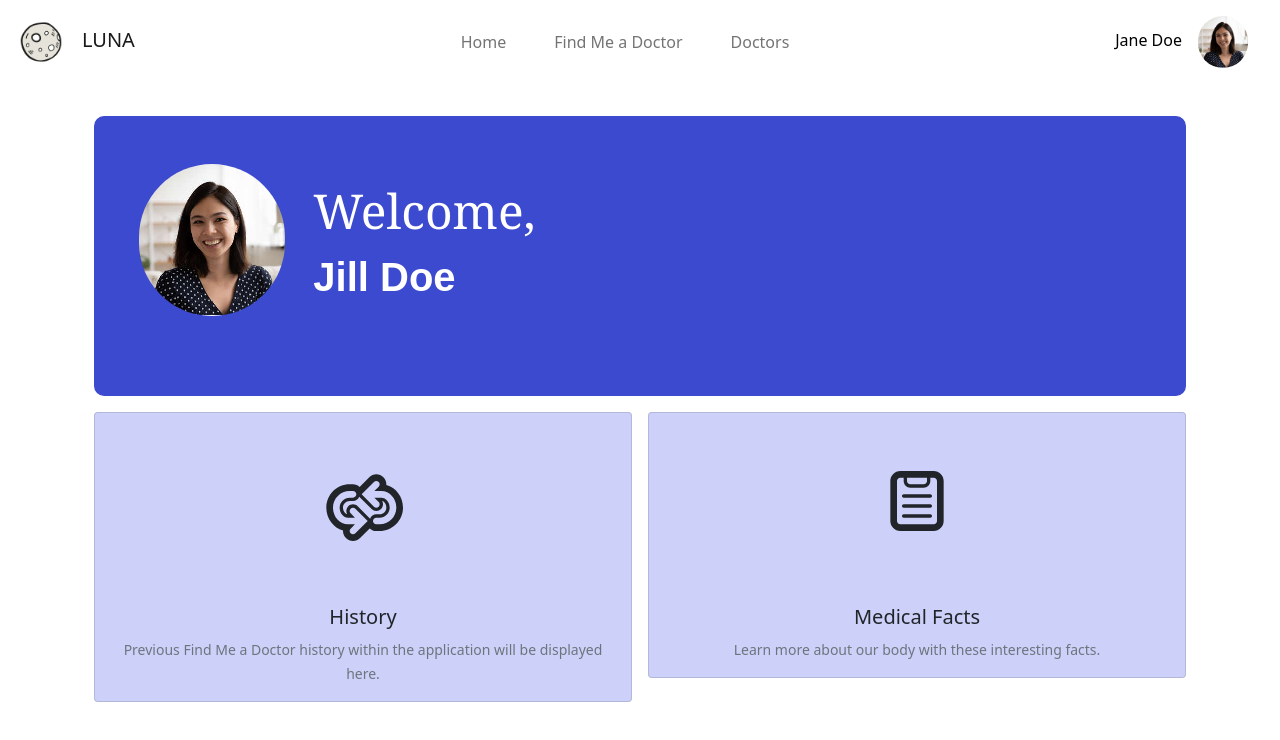
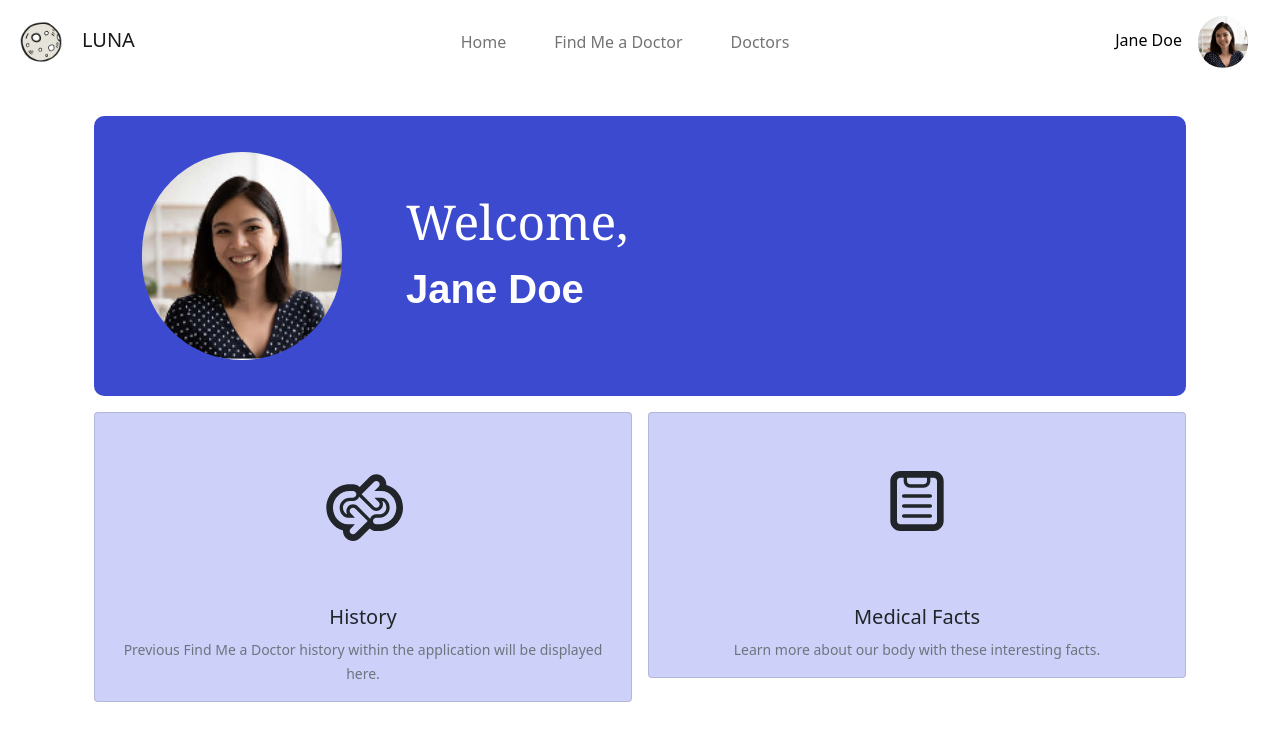
Before and after one commit to seanpe11/luna-frontend, a React (Create React App) app: page / in a window 1280 px wide. Shown: the top 740 px of the page. Built offline with nearby package versions, Linux system fonts and the light colour scheme.

Commit message:
home styling fixes

```diff
--- a/src/components/Home/HomeCard.js
+++ b/src/components/Home/HomeCard.js
@@ -4,19 +4,19 @@ import dp from "../../images/profile_pic.png";
 function HomeCard() {
   return (
     <div class="home-card text-white mb-3">
-      <div class="home-row g-0">
-        <div class="col-md-2 d-inline-flex justify-content-center">
+      <div class="home-row g-0 d-flex h-100 align-items-center">
+        <div class="ms-3">
           <img
-            className="dp m-5 rounded-pill"
+            className="rounded-pill"
             src={dp}
             alt="profile pic"
             style={{ width: "200px" }}
           />
         </div>
-        <div class="col-md-10 position-relative">
-          <div class="card-body position-absolute " style={{ top: "20%" }}>
+        <div class="ms-5">
+          <div class="card-body" style={{ top: "20%" }}>
             <h5 class="wc card-title ">Welcome,</h5>
-            <p class="name card-text ">Jill Doe</p>
+            <p class="name card-text ">Jane Doe</p>
           </div>
         </div>
       </div>
```
